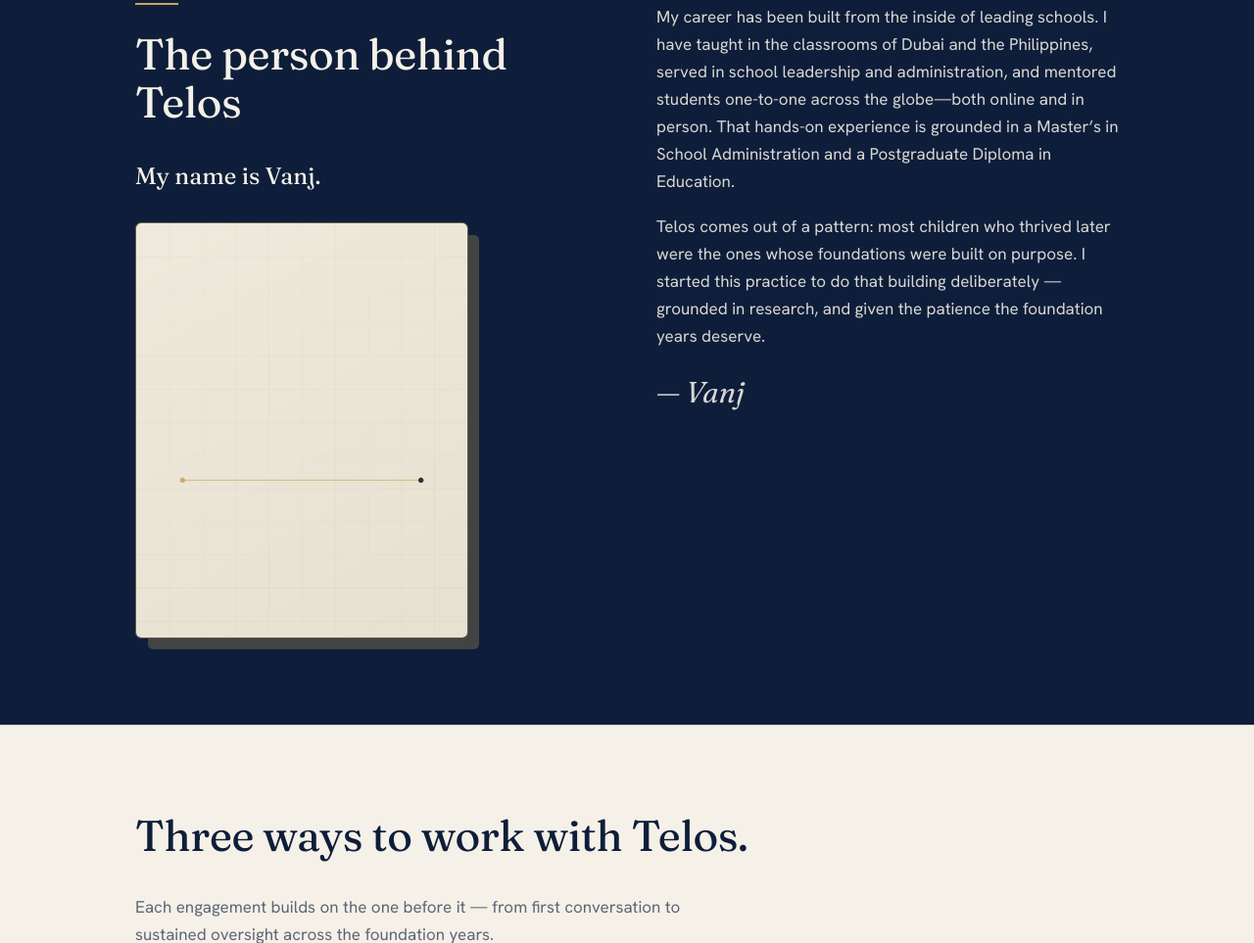
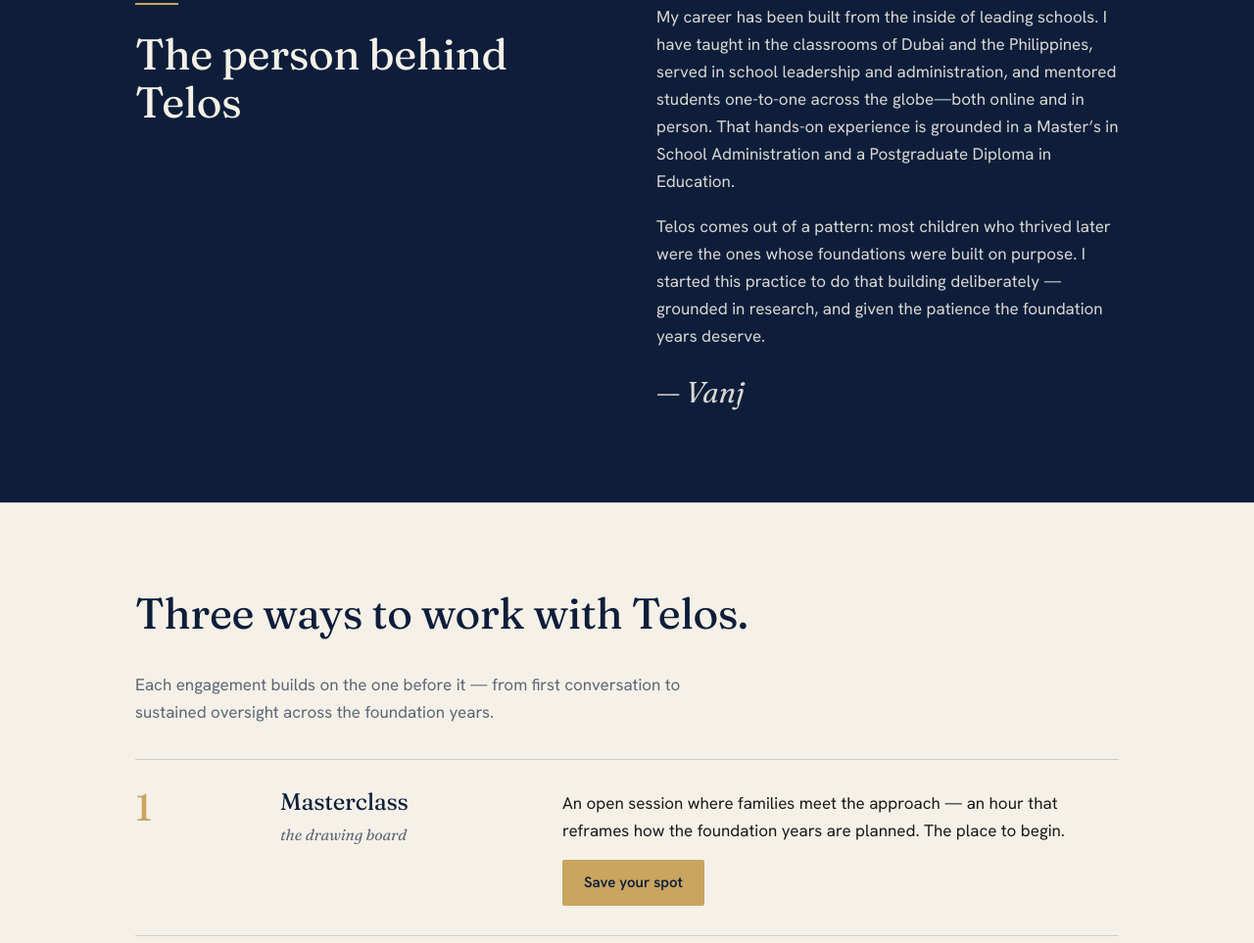
Before and after one commit to telosfy/telos-website, a plain HTML site: page index.html in a window 1280 px wide. Shown: the part 2522-3485 px from the top of the page at 98% size. Drawn offline with Linux system fonts and the light colour scheme.

Commit message:
About section: remove portrait box and opener line
Left column is now the gold rule and heading only; unused portrait CSS
and placeholder image removed.

Co-Authored-By: Claude Fable 5 <noreply@anthropic.com>
Claude-Session: https://claude.ai/code/session_01FnQcjzJ8Q5yhubcvJbDdg6

```diff
--- a/index.html
+++ b/index.html
@@ -112,11 +112,8 @@
   .founder .inner{display:grid;grid-template-columns:1fr 1fr;gap:60px;align-items:start}
   .founder p{color:rgba(245,241,232,.88)}
   .founder p + p{margin-top:18px}
-  .founder .opener{font-family:var(--serif);font-size:24px;line-height:1.4;color:var(--ivory)}
   .signature{margin-top:30px;font-family:var(--serif);font-style:italic;font-size:30px;color:var(--gold)}
   .founder .rule{width:44px;height:2px;background:var(--gold);margin-bottom:26px}
-  .portrait-frame{max-width:340px;margin-top:30px;border-radius:6px;overflow:hidden;border:1px solid rgba(201,165,95,.45);box-shadow:12px 12px 0 -1px rgba(201,165,95,.28)}
-  .portrait-frame img{width:100%;aspect-ratio:4/5;object-fit:cover;display:block}
 
   /* ---------- engagements ---------- */
   .stage{
@@ -258,8 +255,6 @@
     <div>
       <div class="rule"></div>
       <h2>The person behind Telos</h2>
-      <p class="opener">My name is Vanj.</p>
-      <div class="portrait-frame"><img src="vanj-portrait.jpg" alt="Vanj, founder of Telos"></div>
     </div>
     <div>
       <p>My career has been built from the inside of leading schools. I have taught in the classrooms of Dubai and the Philippines, served in school leadership and administration, and mentored students one-to-one across the globe—both online and in person. That hands-on experience is grounded in a Master’s in School Administration and a Postgraduate Diploma in Education.</p>
```
Also changed, not shown: vanj-portrait.jpg (deleted).
